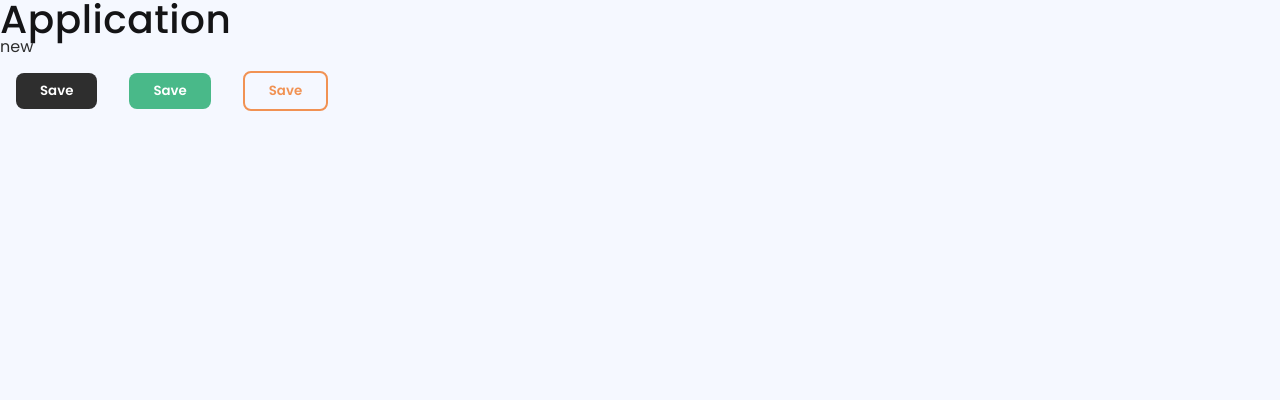
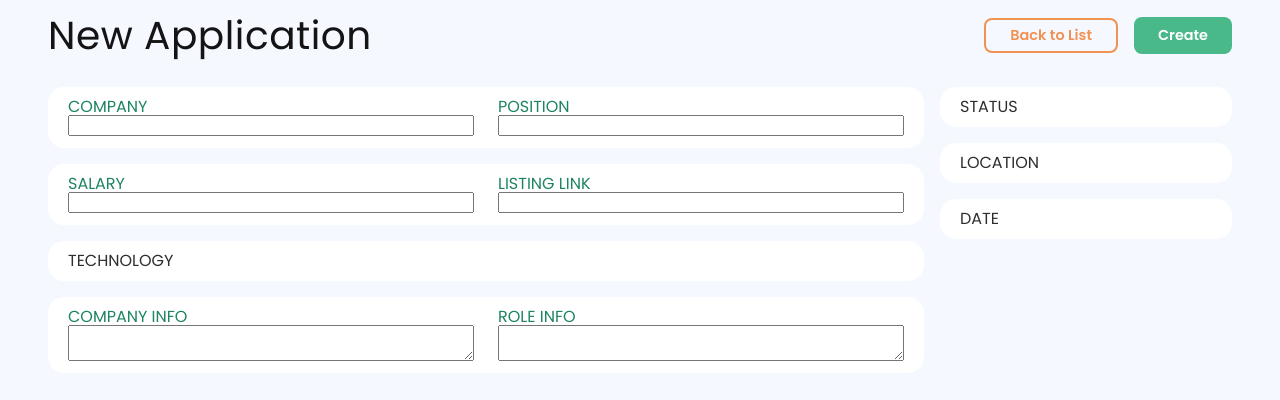
Before and after one commit to RUnroe/job-tracker, a React (Vite) app in the folder frontend/: page /application/new in a window 1280 px wide. Shown: the top 400 px of the page. Built offline with nearby package versions, Linux system fonts and the light colour scheme.

Commit message:
Enums and input component

```diff
--- a/frontend/src/App.tsx
+++ b/frontend/src/App.tsx
@@ -13,6 +13,7 @@ function App() {
       <Route path="/" element={<ApplicationList />} />
       <Route path="application">
         <Route index path="list" element={<ApplicationList />} />
+        <Route path="new" element={<ApplicationSingle isNew/>} />
         <Route path=":id" element={<ApplicationSingle />} />
       </Route>
     </Routes>
--- /dev/null
+++ b/frontend/src/components/Card.tsx
@@ -0,0 +1,16 @@
+import { ReactNode } from "react";
+
+interface Props {
+  className?: string,
+  children?: ReactNode
+}
+
+const Card = ({className, children}: Props) => {
+  return (
+    <div className={`card ${className || ""}`}>
+      {children}
+    </div>
+   );
+}
+
+export default Card;
--- /dev/null
+++ b/frontend/src/components/Input.tsx
@@ -0,0 +1,40 @@
+import { InputFieldType } from "../types/InputFieldType";
+
+interface Props {
+  title: string,
+  fieldType: InputFieldType,
+  fieldKey: string,
+  fieldValue?: string | number,
+  fieldChecked?: boolean,
+  fieldUpdateHandler?: (fieldKey: string, newValue: string | number | boolean) => void,
+}
+
+const Input = ({title, fieldType, fieldKey, fieldValue, fieldChecked, fieldUpdateHandler}: Props) => {
+
+  const generateInputField = () => {
+    switch(fieldType) {
+      case InputFieldType.PlainText:
+        return fieldValue;
+      case InputFieldType.Text:
+        return <input id={fieldKey} type="text" value={fieldValue} onChange={(event) => fieldUpdateHandler && fieldUpdateHandler(fieldKey, event.target.value)}/>;
+      case InputFieldType.Number:
+        return <input id={fieldKey} type="number" value={fieldValue} onChange={(event) => fieldUpdateHandler && fieldUpdateHandler(fieldKey, event.target.value)}/>;
+      case InputFieldType.TextArea:
+        return <textarea id={fieldKey} value={fieldValue} onChange={(event) => fieldUpdateHandler && fieldUpdateHandler(fieldKey, event.target.value)}/>;
+      case InputFieldType.Checkbox:
+        return <input id={fieldKey} type="checkbox" checked={fieldChecked} onChange={(event) => fieldUpdateHandler && fieldUpdateHandler(fieldKey, event.target.checked)}/>;
+      case InputFieldType.Calendar:
+        return <input id={fieldKey} type="calendar" value={fieldValue} onChange={(event) => fieldUpdateHandler && fieldUpdateHandler(fieldKey, event.target.value)}/>;
+    }
+  }
+
+
+  return (
+    <div className="input-group" key={fieldKey}>
+      <label className="sub-title" htmlFor={fieldKey}>{title}</label>
+      {generateInputField()}
+    </div>
+  );
+}
+
+export default Input;
--- a/frontend/src/pages/ApplicationList.tsx
+++ b/frontend/src/pages/ApplicationList.tsx
@@ -1,15 +1,18 @@
+import { Link } from "react-router-dom";
 
 
 const ApplicationList = () => {
   return (
     <main id="applicationList">
-      <header>
-        <h1>Job Tracker</h1>
-        <div className="actions">
-          <button>
-            Add New
-          </button>
-        </div>
+      <header className="section">
+        <section className="container flex space-between">
+          <h1>Job Tracker</h1>
+          <div className="actions">
+            <Link className="btn primary" to={"/application/new"}>
+              Add New
+            </Link>
+          </div>
+        </section>
       </header>
     </main>
 
--- a/frontend/src/pages/ApplicationSingle.tsx
+++ b/frontend/src/pages/ApplicationSingle.tsx
@@ -1,29 +1,127 @@
-import { useParams } from "react-router-dom";
+import { Link, useParams } from "react-router-dom";
+import Card from "../components/Card";
+import Input from "../components/Input";
+import { InputFieldType } from "../types/InputFieldType";
+import { ApplicationStatus } from "../types/ApplicationStatus";
+import { useState } from "react";
 
+interface Props {
+  isNew?: boolean;
+}
 
-const ApplicationList = () => {
-  const {id} = useParams();
+const ApplicationList = ({ isNew }: Props) => {
+  const { id } = useParams();
+
+  const [application, setApplication] = useState({
+    ID: "",
+    company: "",
+    position: "",
+    location: "",
+    isRemote: true,
+    status: ApplicationStatus.Applied,
+    salary: "",
+    listingLink: "",
+    technology: [],
+    companyInfo: "",
+    roleInfo: "",
+    dateApplied: "",
+    dateUpdated: "",
+  });
+
+  const fieldUpdateHandler = (
+    fieldKey: string,
+    newValue: string | number | boolean
+  ) => {
+    setApplication((prevApplication) => ({
+      ...prevApplication,
+      [fieldKey]: newValue,
+    }));
+  };
+
+  const saveApplication = () => {};
 
   return (
     <main id="applicationList">
-      <header>
-        <h1>Application</h1>
-        {id}
-        <div className="actions">
-          <button className="btn">
-            Save
-          </button>
-          <button className="btn primary">
-            Save
-          </button>
-          <button className="btn secondary">
-            Save
-          </button>
-        </div>
+      <header className="section">
+        <section className="container flex space-between">
+          <h1>{isNew && "New "}Application</h1>
+          <div className="actions flex gap-1">
+            <Link className="btn secondary" to={"/application/list"}>
+              Back to List
+            </Link>
+            <button className="btn primary" onClick={saveApplication}>
+              {isNew ? "Create" : "Save"}
+            </button>
+          </div>
+        </section>
       </header>
+
+      <section className="section">
+        <section className="container grid">
+          <div className="left flex column gap-1">
+            <Card className="col-2">
+              <Input
+                title="Company"
+                fieldKey="company"
+                fieldType={InputFieldType.Text}
+                fieldValue={application.company}
+                fieldUpdateHandler={fieldUpdateHandler}
+              />
+              <Input
+                title="Position"
+                fieldKey="position"
+                fieldType={InputFieldType.Text}
+                fieldValue={application.position}
+                fieldUpdateHandler={fieldUpdateHandler}
+              />
+            </Card>
+            <Card className="col-2">
+              <Input
+                title="Salary"
+                fieldKey="salary"
+                fieldType={InputFieldType.Text}
+                fieldValue={application.salary}
+                fieldUpdateHandler={fieldUpdateHandler}
+              />
+              <Input
+                title="Listing Link"
+                fieldKey="listingLink"
+                fieldType={InputFieldType.Text}
+                fieldValue={application.listingLink}
+                fieldUpdateHandler={fieldUpdateHandler}
+              />
+            </Card>
+
+            <Card>TECHNOLOGY</Card>
+
+            <Card className="col-2">
+              <Input
+                title="Company Info"
+                fieldKey="companyInfo"
+                fieldType={InputFieldType.TextArea}
+                fieldValue={application.companyInfo}
+                fieldUpdateHandler={fieldUpdateHandler}
+              />
+              <Input
+                title="Role Info"
+                fieldKey="roleInfo"
+                fieldType={InputFieldType.TextArea}
+                fieldValue={application.roleInfo}
+                fieldUpdateHandler={fieldUpdateHandler}
+              />
+            </Card>
+          </div>
+
+          <div className="right flex column gap-1">
+            <Card>STATUS</Card>
+
+            <Card>LOCATION</Card>
+            <Card>DATE</Card>
+          </div>
+        </section>
+      </section>
     </main>
-
-   );
-}
+  );
+};
 
 export default ApplicationList;
--- /dev/null
+++ b/frontend/src/styles/components/_form.scss
@@ -0,0 +1,11 @@
+.input-group {
+  display: flex;
+  flex-direction: column;
+  width: 100%;
+  box-sizing: border-box;
+
+  input, textarea {
+    width: 100%;
+    box-sizing: border-box;
+  }
+}
--- a/frontend/src/styles/components/_general.scss
+++ b/frontend/src/styles/components/_general.scss
@@ -15,13 +15,12 @@ html, body {
 html {
   overflow-x: hidden;
 }
-body,
-#main {
+body, main {
   background-color: var(--color-bg-primary);
   color: var(--color-text-body);
 }
 
-#main {
+main {
   overflow: hidden;
 }
 
@@ -57,7 +56,10 @@ h1, h2, h3, h4, h5, h6 {
   }
 }
 
-h1 {font-size: 2.441rem;}
+h1 {
+  font-size: 2.441rem;
+  font-weight: 400;
+}
 h2 {font-size: 1.953rem;}
 h3 {font-size: 1.563rem;}
 h4 {
@@ -66,6 +68,11 @@ h4 {
   color: var(--color-text-subtitle);
 }
 
+.sub-title {
+  font-size: 1rem;
+  text-transform: uppercase;
+  color: var(--color-text-subtitle);
+}
 
 p {
   color: var(--color-text-body);
@@ -92,14 +99,16 @@ a, a:visited {
 
 .btn {
   font-family: "Poppins", sans-serif;
+  font-size: 0.9rem;
+  font-weight: 600;
   padding: 0.5rem 1.5rem;
   border-radius: 6px;
   text-decoration: none;
-  margin: 1rem;
+  // margin: 1rem;
   transition: background-color 0.2s ease, color 0.2s ease;
   background-color: var(--color-text-body);
   color: var(--color-btn-primary-text);
-  font-weight: 600;
+
   border-radius: var(--border-radius-button);
   border: none;
 
@@ -131,3 +140,55 @@ a, a:visited {
   }
 
 }
+
+
+
+/**************************
+        Layout
+**************************/
+
+
+.grid {
+  display: grid;
+  grid-template-columns: 9fr 3fr;
+  gap: 1rem;
+
+  .left {
+    grid-column: 1;
+  }
+  .right {
+    grid-column: 2;
+  }
+}
+
+.col-2 {
+  display: grid;
+  grid-template-columns: 1fr 1fr;
+  gap: 1.5rem;
+}
+
+
+.card {
+  border-radius: var(--border-radius-card);
+  background-color: var(--color-bg-secondary);
+  padding: 0.75rem 1.25rem;
+  width: 100%;
+  box-sizing: border-box;
+
+}
+
+.flex {
+  display: flex;
+  align-items: center;
+}
+.space-between {
+  justify-content: space-between;
+}
+
+.column {
+  flex-direction: column;
+}
+
+.gap-1 {
+  gap: 1rem;
+}
--- a/frontend/src/styles/index.scss
+++ b/frontend/src/styles/index.scss
@@ -5,4 +5,4 @@
 
 
 @use "./components/general";
-@use "./components/application";
+@use "./components/form";
--- /dev/null
+++ b/frontend/src/types/ApplicationStatus.ts
@@ -0,0 +1,6 @@
+export enum ApplicationStatus {
+  Applied,
+  Interview,
+  Offer,
+  Rejected,
+}
--- /dev/null
+++ b/frontend/src/types/InputFieldType.ts
@@ -0,0 +1,8 @@
+export enum InputFieldType {
+  PlainText,
+  Text,
+  Number,
+  TextArea,
+  Checkbox,
+  Calendar,
+}
```
Also changed, not shown: frontend/src/styles/components/_application.scss (deleted).
